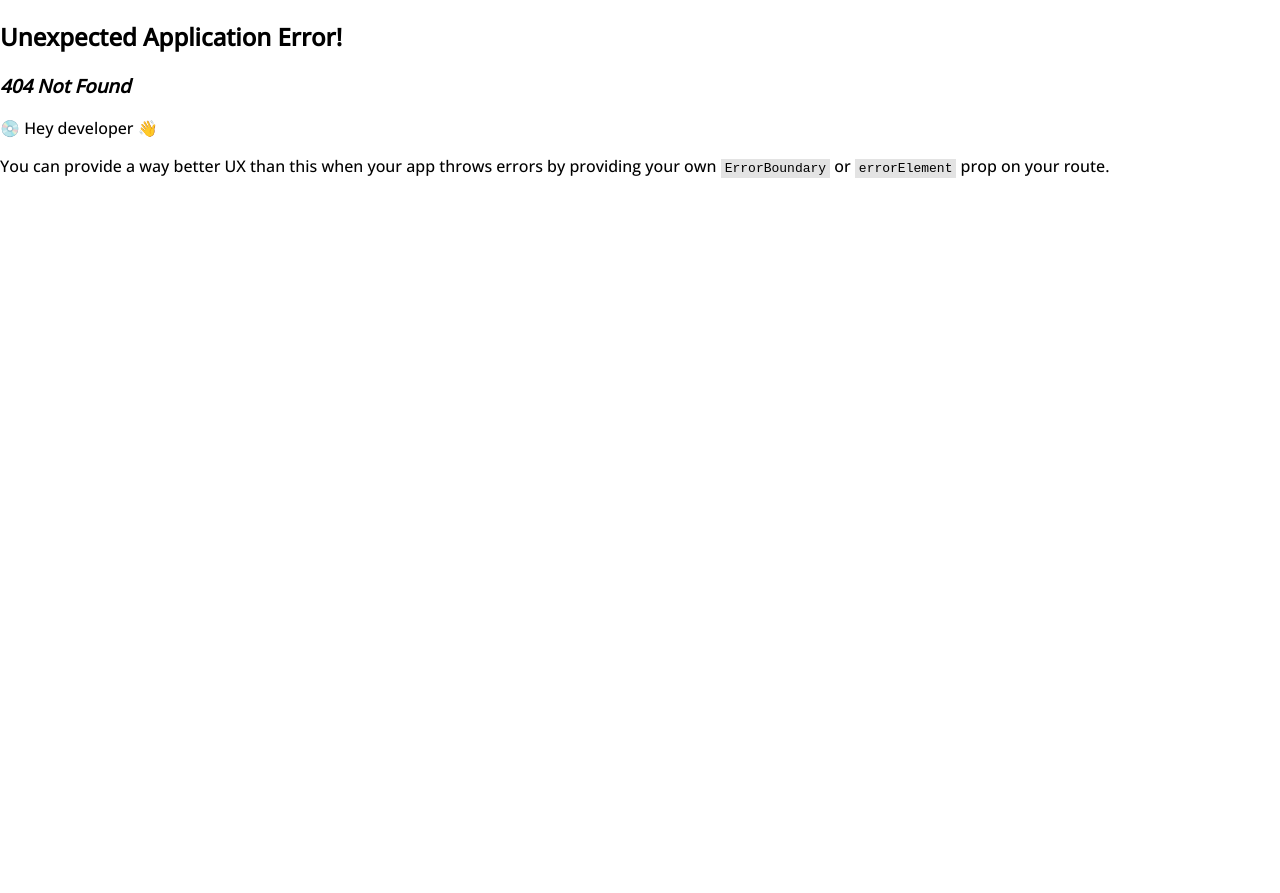
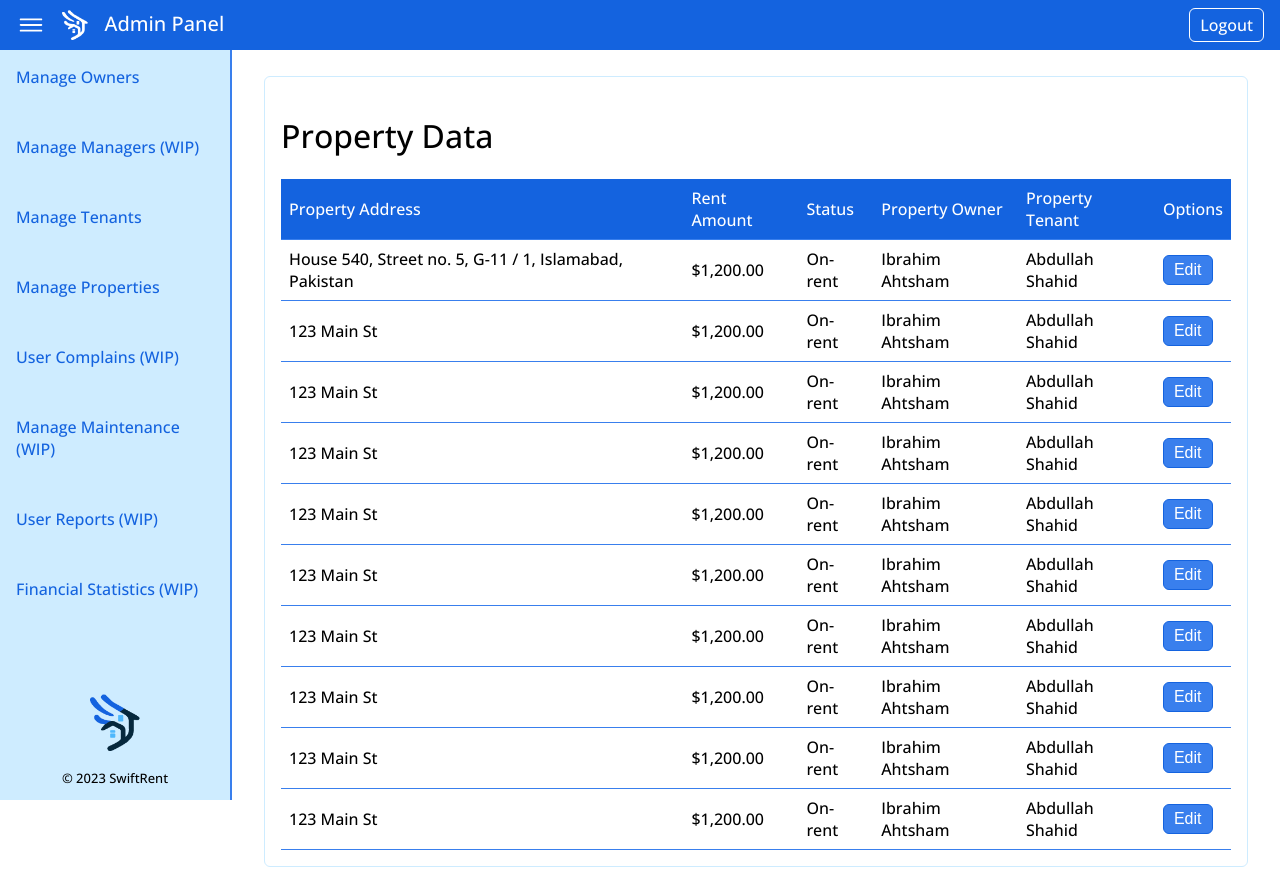
Before and after one commit to ibrahimahtsham/swift-rent-admin, a React (Vite) app: page /dashboard/manage-properties in a window 1280 px wide. Before the commit this address had no page. Before the commit the page ends 800 px from the top, so only its background shows below. Built offline with nearby package versions, Linux system fonts and the light colour scheme.

Commit message:
Manage Properties Template Table added

```diff
--- a/src/App.jsx
+++ b/src/App.jsx
@@ -2,6 +2,7 @@ import LoginPage from "./pages/LoginPage";
 import ManageOwners from "./pages/ManageOwners";
 import ManageTenants from "./pages/ManageTenants";
 import ManageManagers from "./pages/ManageManagers";
+import ManageProperties from "./pages/ManageProperties";
 import Layout from "./layout";
 
 import {
@@ -20,6 +21,7 @@ function App() {
           <Route path="manage-owners" element={<ManageOwners />} />
           <Route path="manage-tenants" element={<ManageTenants />} />
           <Route path="manage-managers" element={<ManageManagers />} />
+          <Route path="manage-properties" element={<ManageProperties />} />
         </Route>
       </Route>
     )
--- a/src/components/UI/Sidebar.jsx
+++ b/src/components/UI/Sidebar.jsx
@@ -14,6 +14,9 @@ const Sidebar = ({ isClicked }) => {
         </NavLink>
         <NavLink className="menu-item" to="/dashboard/manage-tenants">
           <li>Manage Tenants</li>
+        </NavLink>
+        <NavLink className="menu-item" to="/dashboard/manage-properties">
+          <li>Manage Properties</li>
         </NavLink>
         <NavLink className="menu-item" to="/dashboard">
           <li>User Complains (WIP)</li>
--- /dev/null
+++ b/src/pages/ManageProperties.jsx
@@ -0,0 +1,198 @@
+import EditPopup from "../components/UI/EditPopup";
+import "../assets/css/ManageProperties.css";
+
+const ManageProperties = () => {
+  return (
+    <div className="main-body">
+      <div className="table-div">
+        <h1>Property Data</h1>
+        <table>
+          <thead>
+            <tr>
+              <th>Property Address</th>
+              <th>Rent Amount</th>
+              <th>Status</th>
+              <th>Property Owner</th>
+              <th>Property Tenant</th>
+              <th>Options</th>
+            </tr>
+          </thead>
+          <tbody>
+            <tr>
+              <td>House 540, Street no. 5, G-11 / 1, Islamabad, Pakistan</td>
+              <td>$1,200.00</td>
+              <td>On-rent</td>
+              <td>Ibrahim Ahtsham</td>
+              <td>Abdullah Shahid</td>
+              <td>
+                <EditPopup
+                  editType="Tenant"
+                  userID="{tenant.userid}"
+                  userName="{tenant.tenantname}"
+                  userDOB="{tenant.dob}"
+                  userEmail="{tenant.email}"
+                  userPhone="{tenant.phone}"
+                />
+              </td>
+            </tr>
+            <tr>
+              <td>123 Main St</td>
+              <td>$1,200.00</td>
+              <td>On-rent</td>
+              <td>Ibrahim Ahtsham</td>
+              <td>Abdullah Shahid</td>
+              <td>
+                <EditPopup
+                  editType="Tenant"
+                  userID="{tenant.userid}"
+                  userName="{tenant.tenantname}"
+                  userDOB="{tenant.dob}"
+                  userEmail="{tenant.email}"
+                  userPhone="{tenant.phone}"
+                />
+              </td>
+            </tr>
+            <tr>
+              <td>123 Main St</td>
+              <td>$1,200.00</td>
+              <td>On-rent</td>
+              <td>Ibrahim Ahtsham</td>
+              <td>Abdullah Shahid</td>
+              <td>
+                <EditPopup
+                  editType="Tenant"
+                  userID="{tenant.userid}"
+                  userName="{tenant.tenantname}"
+                  userDOB="{tenant.dob}"
+                  userEmail="{tenant.email}"
+                  userPhone="{tenant.phone}"
+                />
+              </td>
+            </tr>
+            <tr>
+              <td>123 Main St</td>
+              <td>$1,200.00</td>
+              <td>On-rent</td>
+              <td>Ibrahim Ahtsham</td>
+              <td>Abdullah Shahid</td>
+              <td>
+                <EditPopup
+                  editType="Tenant"
+                  userID="{tenant.userid}"
+                  userName="{tenant.tenantname}"
+                  userDOB="{tenant.dob}"
+                  userEmail="{tenant.email}"
+                  userPhone="{tenant.phone}"
+                />
+              </td>
+            </tr>
+            <tr>
+              <td>123 Main St</td>
+              <td>$1,200.00</td>
+              <td>On-rent</td>
+              <td>Ibrahim Ahtsham</td>
+              <td>Abdullah Shahid</td>
+              <td>
+                <EditPopup
+                  editType="Tenant"
+                  userID="{tenant.userid}"
+                  userName="{tenant.tenantname}"
+                  userDOB="{tenant.dob}"
+                  userEmail="{tenant.email}"
+                  userPhone="{tenant.phone}"
+                />
+              </td>
+            </tr>
+            <tr>
+              <td>123 Main St</td>
+              <td>$1,200.00</td>
+              <td>On-rent</td>
+              <td>Ibrahim Ahtsham</td>
+              <td>Abdullah Shahid</td>
+              <td>
+                <EditPopup
+                  editType="Tenant"
+                  userID="{tenant.userid}"
+                  userName="{tenant.tenantname}"
+                  userDOB="{tenant.dob}"
+                  userEmail="{tenant.email}"
+                  userPhone="{tenant.phone}"
+                />
+              </td>
+            </tr>
+            <tr>
+              <td>123 Main St</td>
+              <td>$1,200.00</td>
+              <td>On-rent</td>
+              <td>Ibrahim Ahtsham</td>
+              <td>Abdullah Shahid</td>
+              <td>
+                <EditPopup
+                  editType="Tenant"
+                  userID="{tenant.userid}"
+                  userName="{tenant.tenantname}"
+                  userDOB="{tenant.dob}"
+                  userEmail="{tenant.email}"
+                  userPhone="{tenant.phone}"
+                />
+              </td>
+            </tr>
+            <tr>
+              <td>123 Main St</td>
+              <td>$1,200.00</td>
+              <td>On-rent</td>
+              <td>Ibrahim Ahtsham</td>
+              <td>Abdullah Shahid</td>
+              <td>
+                <EditPopup
+                  editType="Tenant"
+                  userID="{tenant.userid}"
+                  userName="{tenant.tenantname}"
+                  userDOB="{tenant.dob}"
+                  userEmail="{tenant.email}"
+                  userPhone="{tenant.phone}"
+                />
+              </td>
+            </tr>
+            <tr>
+              <td>123 Main St</td>
+              <td>$1,200.00</td>
+              <td>On-rent</td>
+              <td>Ibrahim Ahtsham</td>
+              <td>Abdullah Shahid</td>
+              <td>
+                <EditPopup
+                  editType="Tenant"
+                  userID="{tenant.userid}"
+                  userName="{tenant.tenantname}"
+                  userDOB="{tenant.dob}"
+                  userEmail="{tenant.email}"
+                  userPhone="{tenant.phone}"
+                />
+              </td>
+            </tr>
+            <tr>
+              <td>123 Main St</td>
+              <td>$1,200.00</td>
+              <td>On-rent</td>
+              <td>Ibrahim Ahtsham</td>
+              <td>Abdullah Shahid</td>
+              <td>
+                <EditPopup
+                  editType="Tenant"
+                  userID="{tenant.userid}"
+                  userName="{tenant.tenantname}"
+                  userDOB="{tenant.dob}"
+                  userEmail="{tenant.email}"
+                  userPhone="{tenant.phone}"
+                />
+              </td>
+            </tr>
+          </tbody>
+        </table>
+      </div>
+    </div>
+  );
+};
+
+export default ManageProperties;
```
Also changed, not shown: src/assets/css/ManageProperties.css (added).
